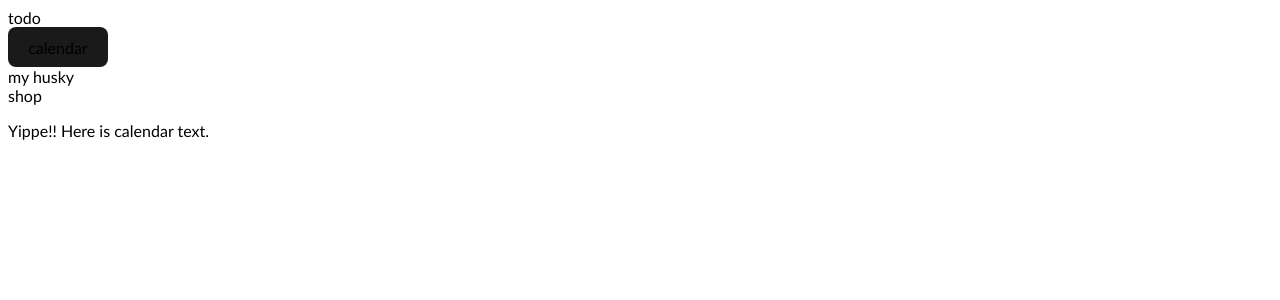
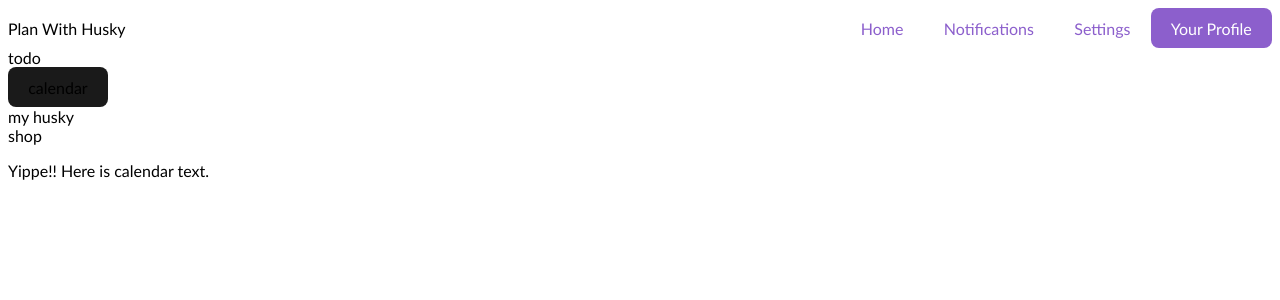
Before and after one commit to hcp-uw/plan-with-husky, a React (Vite) app in the folder starter-frontend/: page /calendar in a window 1280 px wide. Shown: the top 300 px of the page. Built offline with nearby package versions, Linux system fonts and the light colour scheme.

Commit message:
factored navigation into its own component as well

```diff
--- /dev/null
+++ b/starter-frontend/src/components/NavigationBar/NavigationBar.jsx
@@ -0,0 +1,15 @@
+import "../../pages/Home/Home.css";
+
+export default function NavigationBar () {
+    return (
+        <div className="navigation">
+            <div>Plan With Husky</div>
+            <div className="buttons">
+            <button>Home</button>
+            <button>Notifications</button>
+            <button>Settings</button>
+            <button id="profile-button">Your Profile</button>
+            </div>
+        </div>
+    );
+}
--- a/starter-frontend/src/components/SideBar/SideBar.jsx
+++ b/starter-frontend/src/components/SideBar/SideBar.jsx
@@ -1,10 +1,12 @@
 import { useNavigate } from "react-router-dom";
+
+import "../../pages/Home/Home.css";
 
 export default function SideBar () {
     const navigate = useNavigate();
 
     return (
-        <>
+        <div className="menu">
             <div>todo</div>
             <div>
                 <button onClick={() => navigate("/calendar")}>
@@ -13,6 +15,6 @@ export default function SideBar () {
             </div>
             <div>my husky</div>
             <div>shop</div>
-        </>
+        </div>
     );
 }
--- a/starter-frontend/src/pages/Calendar/Calendar.jsx
+++ b/starter-frontend/src/pages/Calendar/Calendar.jsx
@@ -1,12 +1,11 @@
-import "../Home/Home.css";
 import SideBar from "../../components/SideBar/SideBar";
+import NavigationBar from "../../components/NavigationBar/NavigationBar";
 
 export default function Calendar () {
     return (
         <>
-            <div className="menu">
-                <SideBar />
-            </div>
+            <NavigationBar />
+            <SideBar />
             <p>Yippe!! Here is calendar text.</p>
         </>
     );
--- a/starter-frontend/src/pages/Home/Home.jsx
+++ b/starter-frontend/src/pages/Home/Home.jsx
@@ -1,10 +1,12 @@
 import { useState } from "react";
 
 import "./Home.css";
+
+import NavigationBar from "../../components/NavigationBar/NavigationBar";
+import SideBar from "../../components/SideBar/SideBar";
 import MyHusky from "../../components/MyHusky";
 import TaskScreen from "../../components/TaskScreen";
 import Task from "../../components/Task"
-import SideBar from "../../components/SideBar/SideBar";
 
 export default function Home() {
   let name = "John Doe";
@@ -18,21 +20,11 @@ export default function Home() {
   return (
     <>
       <div className="parent">
-        <div className="navigation">
-          <div>Plan With Husky</div>
-          <div className="buttons">
-            <button>Home</button>
-            <button>Notifications</button>
-            <button>Settings</button>
-            <button id="profile-button">Your Profile</button>
-          </div>
-        </div>
+        <NavigationBar />
         <div className="title">
           <h1>Welcome back, {name}!</h1>
         </div>
-        <div className="menu">
-          <SideBar />
-        </div>
+        <SideBar />
         <div className="husky">
           <MyHusky />
         </div>
```
